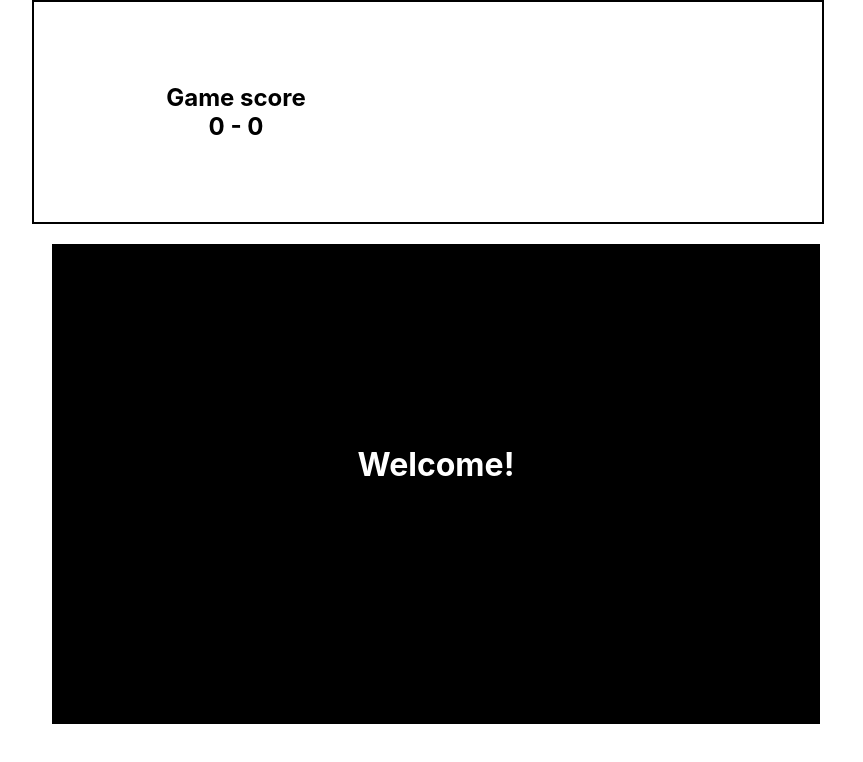
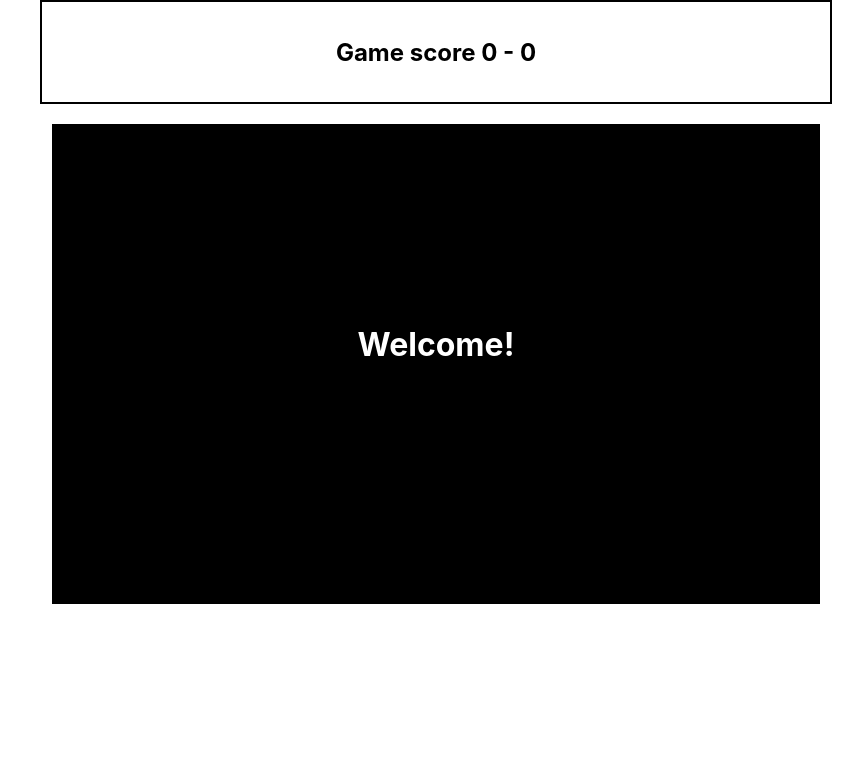
Before and after one commit to silveira42/pong-react, a React (Create React App) app: page / in a window 1280 px wide. Shown: the top 762 px of the page, without its empty margins (204-1067 px from the left). Built offline with nearby package versions, Linux system fonts and the light colour scheme.

Commit message:
Improved header style

```diff
--- a/src/components/Game/index.tsx
+++ b/src/components/Game/index.tsx
@@ -38,8 +38,8 @@ const initialGameSettings: GameSettingsType = {
 			: visualViewport.width * 0.6,
 	headerShortAxis:
 		visualViewport.height > visualViewport.width
-			? visualViewport.width * 0.25
-			: visualViewport.height * 0.25,
+			? visualViewport.width * 0.1
+			: visualViewport.height * 0.1,
 	headerLongAxis:
 		visualViewport.height > visualViewport.width
 			? visualViewport.height * 0.6
--- a/src/components/Game/styles.css
+++ b/src/components/Game/styles.css
@@ -1,6 +1,8 @@
 .game-container {
 	display: flex;
 	flex-direction: column;
+	justify-content: center;
+	align-items: center;
 }
 
 .board-container {
--- a/src/components/Header/index.tsx
+++ b/src/components/Header/index.tsx
@@ -7,19 +7,14 @@ export default function Header(props: HeaderProps) {
 			className='header-container'
 			style={{ height: props.height, width: props.width }}
 		>
-			<div className='header-wrapper'>
-				<h2 className='score'>
-					Game score {props.score.player} - {props.score.opponent}
+			<h2 className='header-score'>
+				Game score {props.score.player} - {props.score.opponent}
+			</h2>
+			{props.showMatchScore ? (
+				<h2 className='header-score'>
+					Matches score {props.matchScore.player} - {props.matchScore.opponent}
 				</h2>
-			</div>
-			<div className='header-wrapper'>
-				{props.showMatchScore ? (
-					<h2 className='score'>
-						Matches score {props.matchScore.player} -{' '}
-						{props.matchScore.opponent}
-					</h2>
-				) : null}
-			</div>
+			) : null}
 		</div>
 	);
 }
--- a/src/components/Header/styles.css
+++ b/src/components/Header/styles.css
@@ -7,20 +7,7 @@
 	padding: 10px;
 	border: #000 2px solid;
 }
-
-.header-wrapper {
-	display: flex;
-	justify-content: space-around;
-	align-items: center;
+.header-score {
 	text-align: center;
-	flex-direction: column;
-	width: 20%;
-}
-
-.header-score {
 	color: #000;
 }
-
-.header-match-score {
-	color: #000;
-}
```
